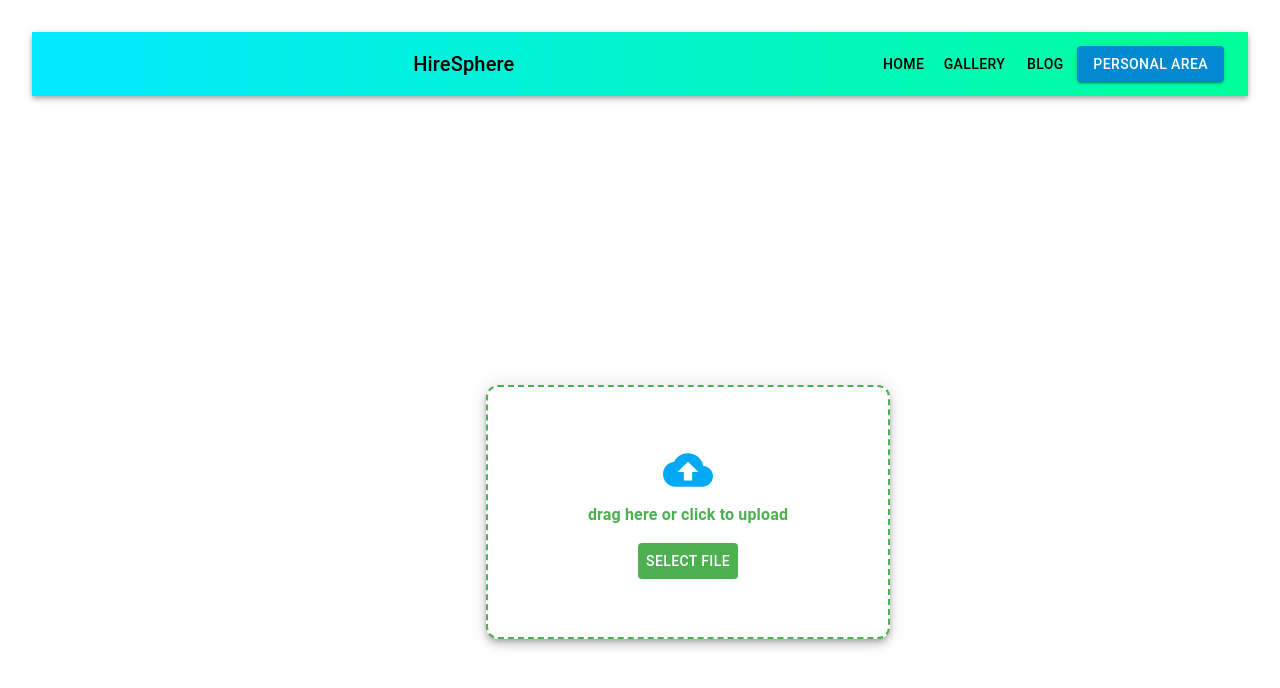
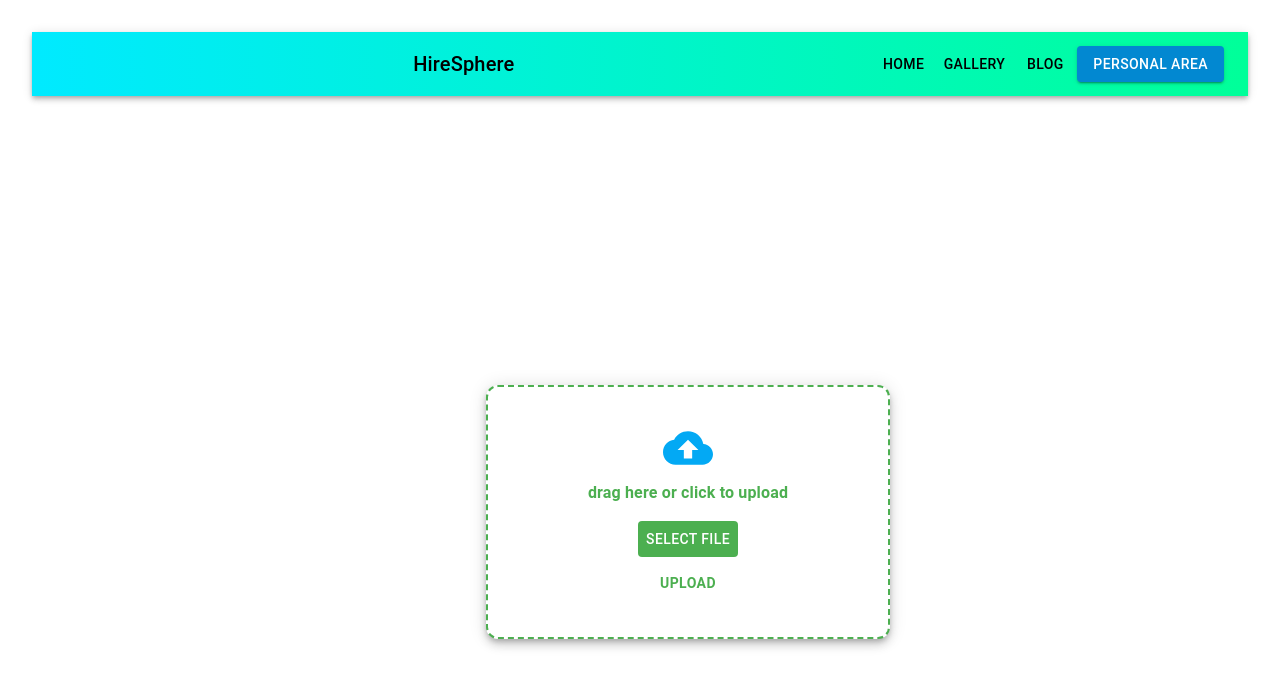
Before and after one commit to Nava-151/HireSphereReact, a React (Vite) app in the folder CandidteApp/: page /upload in a window 1280 px wide. Shown: the top 688 px of the page. Built offline with nearby package versions, Linux system fonts and the light colour scheme.

Commit message:
add style and button

```diff
--- a/CandidteApp/src/components/File/UploadFile.tsx
+++ b/CandidteApp/src/components/File/UploadFile.tsx
@@ -35,6 +35,8 @@ const FileUploader = () => {
           setProgress(percent);
         }
       };
+      const x=progress;
+      console.log(x);
 
       xhr.onload = () => {
         if (xhr.status === 200) {
@@ -114,10 +116,13 @@ const FileUploader = () => {
           <input type="file" hidden onChange={handleFileChange} id="file-upload" />
           <Button component="label" htmlFor="file-upload" sx={{ mt: 2, bgcolor: "#4CAF50", color: "#fff", '&:hover': { bgcolor: "#388E3C" } }}>
             select file        </Button>
+
+          <Button onClick={handleUpload}  sx={{ color: "#4CAF50", mt: 1, fontWeight: "bold" }}>upload</Button>
           {file && (
             <Typography variant="body2" sx={{ color: "#555", mt: 2, wordBreak: "break-word", textAlign: "center" }}>
               {file.name}
             </Typography>
+
           )}
         </Paper>
       </Box>
```
